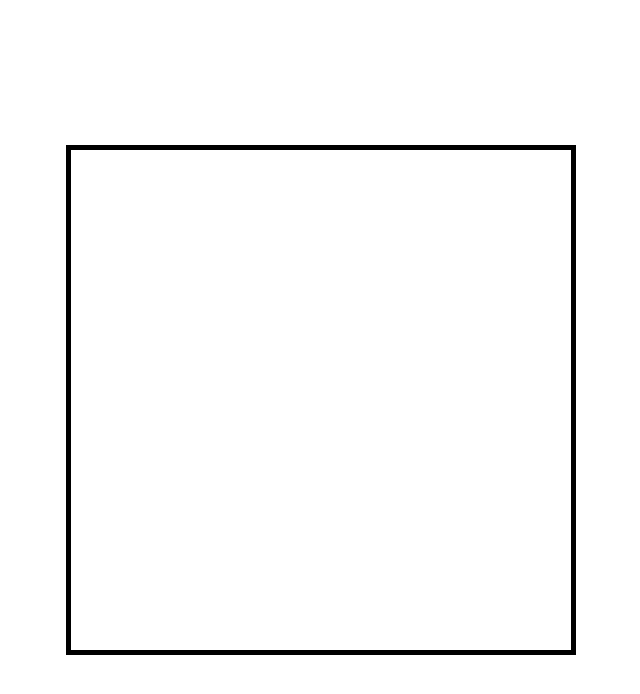
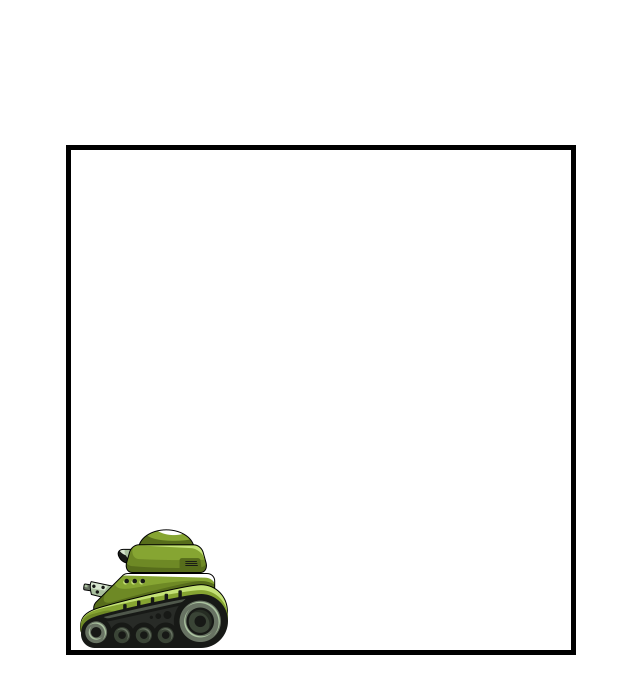
Before and after one commit to Ghost-Rider-gu/War-of-Tiny-Tanks, a plain HTML site: page index.html in a window 1280 px wide. Shown: the whole page, without its empty margins (319-959 px from the left). Drawn offline with Linux system fonts and the light colour scheme.

Commit message:
handle the first movements

```diff
--- a/index.html
+++ b/index.html
@@ -10,6 +10,8 @@
 </head>
 <body>
     <canvas id="main-screen"></canvas>
+    <img id="player" src="assets/tank_1.png">
+
     <script type="module" src="main.js"></script>
 </body>
 </html>
--- a/main.js
+++ b/main.js
@@ -1,8 +1,21 @@
-window.addEventListener('load', prepareCanvas);
+import { Game } from './src/Game.js';
 
-function prepareCanvas() {
+window.addEventListener('load', initGame);
+
+function initGame() {
     const mainScreen = document.getElementById('main-screen');
     const canvasContext = mainScreen.getContext('2d');
     mainScreen.width = 500;
     mainScreen.height = 500;
+
+    const game = new Game(mainScreen.width, mainScreen.height);
+
+    function animate() {
+        canvasContext.clearRect(0, 0, mainScreen.width, mainScreen.height);
+        game.update();
+        game.draw(canvasContext);
+        requestAnimationFrame(animate);
+    }
+
+    animate();
 }
--- a/src/Game.js
+++ b/src/Game.js
@@ -1,14 +1,19 @@
-class Game {
+import { InputHandler } from './InputHandler.js';
+import { Player } from './Player.js';
+
+export class Game {
     constructor(width, height) {
         this.width = width;
         this.height = height;
+        this.player = new Player(this);
+        this.input = new InputHandler();
     }
 
     update() {
-
+        this.player.update(this.input.key);
     }
 
-    draw() {
-
+    draw(context) {
+        this.player.draw(context);
     }
 }
--- /dev/null
+++ b/src/InputHandler.js
@@ -0,0 +1,29 @@
+export class InputHandler {
+    constructor() {
+        this.key = '';
+        window.addEventListener('keydown', e => {
+            switch(e.key) {
+                case 'ArrowRight':
+                    this.key = 'ArrowRight';
+                    break;
+                case 'ArrowLeft':
+                    this.key = 'ArrowLeft';
+                    break;
+                default:
+                    this.key = '';
+            }
+        });
+        window.addEventListener('keyup', e => {
+            switch(e.key) {
+                case 'ArrowRight':
+                    this.key = 'Release ArrowRight';
+                    break;
+                case 'ArrowLeft':
+                    this.key = 'Release ArrowLeft';
+                    break;
+                default:
+                    this.key = '';
+            }
+        });
+    }
+}
--- a/src/Player.js
+++ b/src/Player.js
@@ -1,5 +1,35 @@
-class Player {
+export class Player {
     constructor(game) {
         this.game = game;
+
+        this.width = 164;
+        this.height = 126;
+
+        this.x = 0;
+        this.y = this.game.height - this.height;
+
+        this.image = document.getElementById('player');
+
+        this.speed = 0;
+    }
+
+    update(input) {
+        if (input === 'ArrowRight') {
+            this.x++;
+        } else if (input === 'ArrowLeft') {
+            this.x--;
+        }
+    }
+
+    draw(context) {
+        context.drawImage(this.image,
+            0,
+            0,
+            this.width,
+            this.height,
+            this.x,
+            this.y,
+            this.width,
+            this.height);
     }
 }
--- a/style.css
+++ b/style.css
@@ -13,3 +13,7 @@
     max-width: 100%;
     max-height: 100%;
 }
+
+#player {
+    display: none;
+}
```
